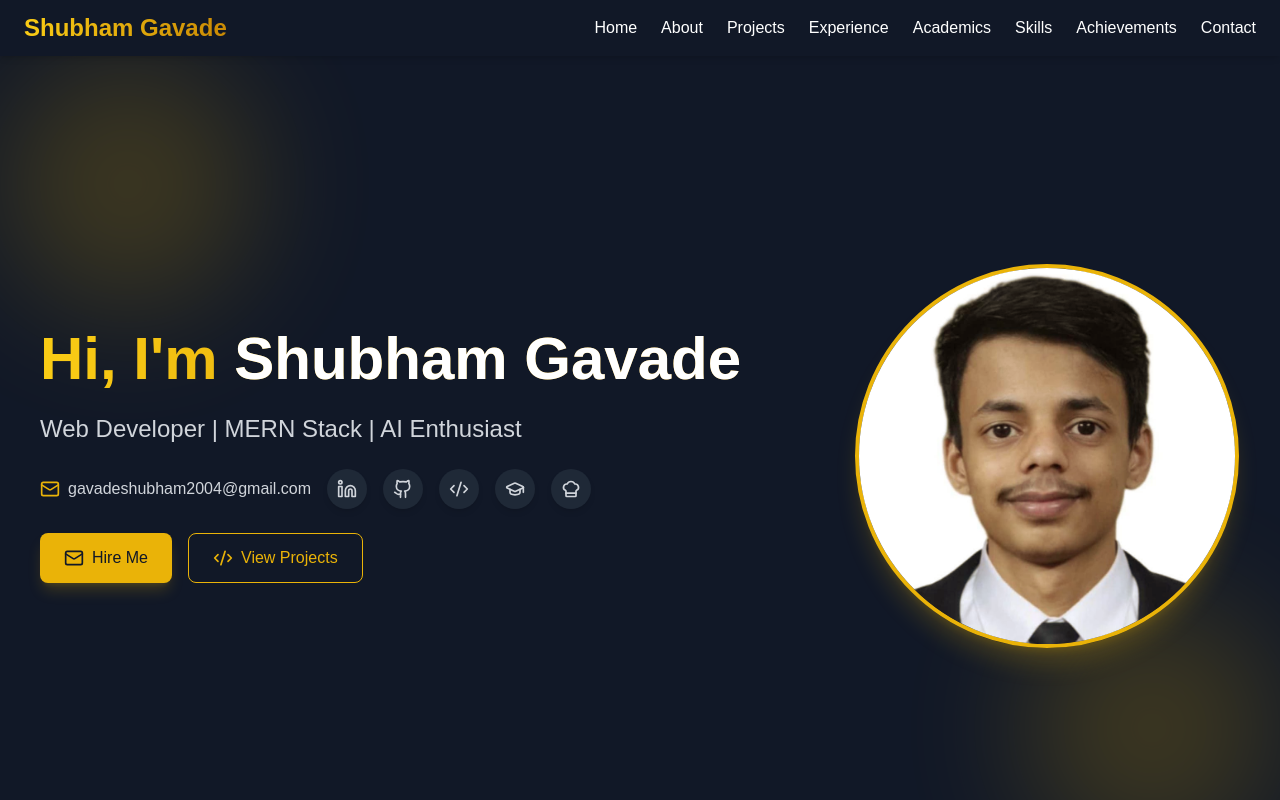
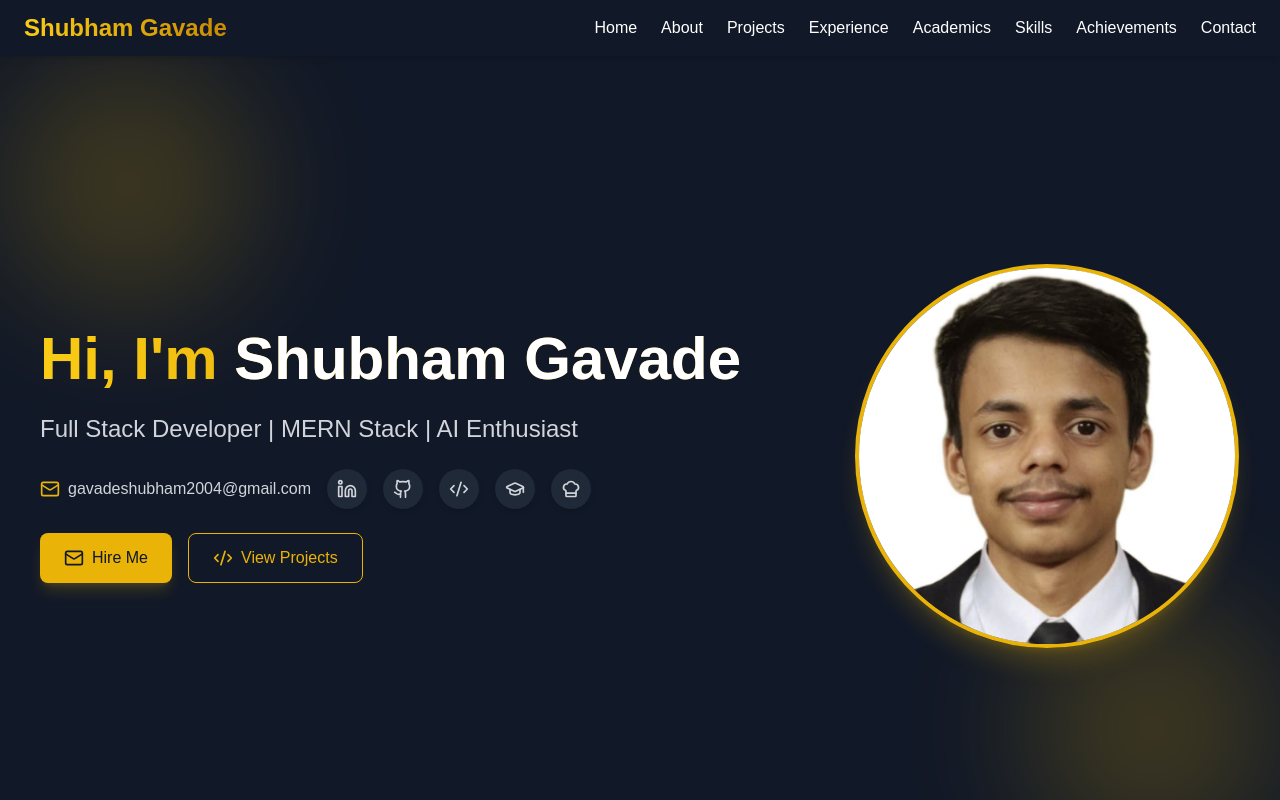
Before and after one commit to ShubhamG2004/My-Portfolio-Using-NextJS, a Next.js app: page / in a window 1280 px wide. Shown: the top 800 px of the page. Built offline with nearby package versions, Linux system fonts and the light colour scheme.

Commit message:
modified:   src/components/Hero.jsx

```diff
--- a/src/components/Hero.jsx
+++ b/src/components/Hero.jsx
@@ -23,7 +23,7 @@ export default function Hero() {
             Hi, I'm <span className="text-white">Shubham Gavade</span>
           </h1>
           <p className="text-lg sm:text-xl lg:text-2xl text-gray-300">
-            Web Developer | MERN Stack | AI Enthusiast
+            Full Stack Developer | MERN Stack | AI Enthusiast
           </p>
 
           {/* Email and Social Links */}
```
